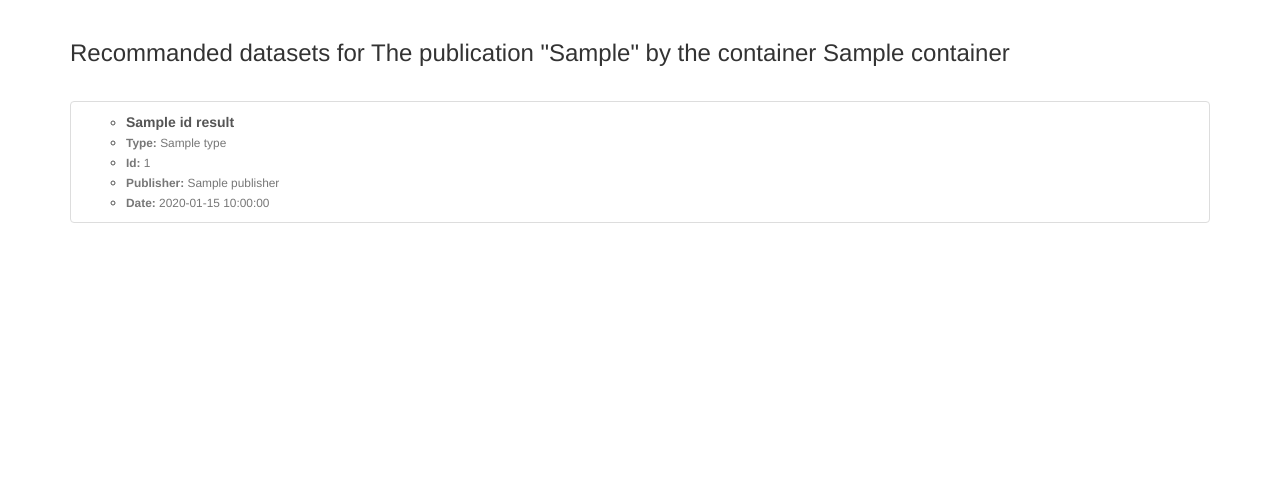
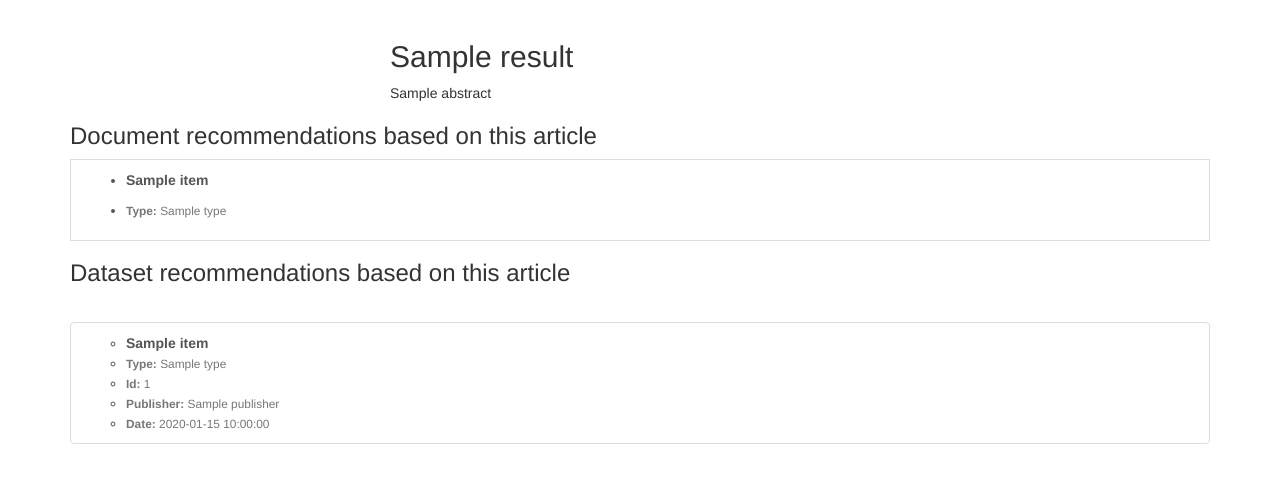
Before and after one commit to stella-project/stella-search, a Flask app: template templates/detail.html in a window 1280 px wide. Shown: the part 52-535 px from the top of the page. Run offline with Flask 2, Linux system fonts and the light colour scheme; the template is opened without the code that fills it: most values are stand-ins (such as "Sample title", 1, 10 or a date in 2020); parts of the project's set-up code (start-up, migrations or seed data) failed here and were passed over; some libraries are stand-ins or nearby versions.

Commit message:
add dataset recommendations

```diff
--- a/app.py
+++ b/app.py
@@ -7,6 +7,7 @@ import os
 import requests
 import json
 import random
+import ast
 
 JL_PATH = './data/index'
 
@@ -28,6 +29,7 @@ def doc_list(id_list):
 def single_doc(id):
     doc = corpus.get(id)
     random_ids = random.choices(list(corpus.keys()), k=4)
+    # req = requests.get("http://0.0.0.0:8080/stella/api/v1/recommendation/publications?item_id=" + id).json()
     recommendations = doc_list(random_ids)
 
     return {'title': doc['title'],
@@ -66,29 +68,47 @@ def index():
 
         results = doc_list(id_list)
 
-    # return render_template('index.html', form=form, results=results)
-    return render_template('index_pubmed.html', form=form, results=results)
+    return render_template('index.html', form=form, results=results)
+    # return render_template('index_pubmed.html', form=form, results=results)
 
 
 def item_details(id):
-    id_req = requests.get("http://193.175.238.15:5555/api/items/" + id).json()
-    return(id_req)
+    # id_req = requests.get("http://193.175.238.15:5555/api/items/" + id).json()
+    # return(id_req)
+    return {"title": "title goes here",
+            "id": id,
+            "date": "date goes here",
+            "publisher": "publisher goes here",
+            "type": "type goes here"}
 
 
 @app.route('/detail/<string:doc_id>', methods=['GET'])
 def detail(doc_id):
-    results = requests.get(" http://0.0.0.0/stella/api/v1/recommend_dataset/" + doc_id).json()
-    l = {}
-    for i in range(len(results['similar_items'])):
-        key = results['similar_items'][i]["id"]
-        detail = item_details(key)
-        if detail["type"] == "research_data" :
+    l = []
+    doc = single_doc(doc_id)
+    try:
+        results = requests.get("http://0.0.0.0:8080/stella/api/v1/recommendation/datasets?item_id=" + doc_id).json()
+
+        for k, v in results.items():
+            id = v.get('docid')
+            detail = item_details(id)
+
             if "publisher" not in detail:
-                l[key] = {"Title": detail["title"], "Id": detail["id"], "Date": detail["date"],"Publisher": "Unidentified", "Type": detail["type"] }
-            else :
-                l[key] = {"Title": detail["title"], "Id": detail["id"], "Date": detail["date"],"Publisher": detail["publisher"], "Type": detail["type"] }
+                l.append({"Title": detail["title"],
+                          "Id": detail["id"],
+                          "Date": detail["date"],
+                          "Publisher": "Unidentified",
+                          "Type": detail["type"]})
+            else:
+                l.append({"Title": detail["title"],
+                          "Id": detail["id"],
+                          "Date": detail["date"],
+                          "Publisher": detail["publisher"],
+                          "Type": detail["type"]})
+    except Exception as e:
+        raise e
 
-    return render_template('detail.html', results=results, id_results = l , query = doc_id)
+    return render_template('detail.html', result=doc, similar_items=l, query=doc_id)
 
 
 @app.route('/detail_pubmed/<string:doc_id>', methods=['GET'])
--- a/templates/detail.html
+++ b/templates/detail.html
@@ -13,25 +13,43 @@
 {% block page_content %}
 
 <div class="mx-auto" style="margin: 0 auto; width: 500px;">
-
+<h2>{{result['title']}}</h2>
+<p>{{result['abstract']}}</p>
 </div>
-<h3>Recommanded datasets for The publication "{{results.target_items}}" by the container {{results.container}}</h3>
+<h3>Document recommendations based on this article</h3>
+    {% for item in result.similar_items %}
+	        <a class="list-group-item list-group-item-action flex-column align-items-start" href={{item['id'] }}>
+            <div class="d-flex w-100 justify-content-between">
+            <div>
+			<div onmouseover="headerClicked(this);" onmouseleave="headerClickedUp(this);">
+			<ul>
+            <li class="header"> <b>{{item['title']}}</b>  </li>
+			</ul>
+			</div>
+			<ul class="contentList">
+            <li><small class="text-muted" > <b>Type:</b> {{ item['type'] }}</small></li>
+			</ul>
+            </div>
+			</div>
+			</a>
+    {% endfor %}
+<h3>Dataset recommendations based on this article</h3>
     <div style="padding-top: 25px;">
 	    <ul class="list-group">
-        {% for item in results.similar_items %}
+        {% for item in similar_items %}
 	        <a class="list-group-item list-group-item-action flex-column align-items-start">
             <div class="d-flex w-100 justify-content-between">
             <div>
 			<div onmouseover="headerClicked(this);" onmouseleave="headerClickedUp(this);">
 			<ul>
-            <li class="header"> <b>{{id_results[item["id"]]['Title']}}</b> </li>
+            <li class="header"> <b>{{item['Title']}}</b> </li>
 			</ul>
 			</div>
 			<ul class="contentList">
-            <li><small class="text-muted" > <b>Type:</b> {{ id_results[item["id"]]['Type'] }}</small></li>
-			<li><small class="text-muted"> <b>Id:</b> {{ id_results[item["id"]]['Id'] }}</small></li>
-			<li><small class="text-muted"> <b>Publisher:</b> {{ id_results[item["id"]]['Publisher'] }}</small></li>
-			<li><small class="text-muted"> <b>Date:</b> {{ id_results[item["id"]]['Date'] }}</small></li>
+            <li><small class="text-muted" > <b>Type:</b> {{ item['Type'] }}</small></li>
+			<li><small class="text-muted"> <b>Id:</b> {{ item['Id'] }}</small></li>
+			<li><small class="text-muted"> <b>Publisher:</b> {{ item['Publisher'] }}</small></li>
+			<li><small class="text-muted"> <b>Date:</b> {{ item['Date'] }}</small></li>
 			</ul>
             </div>
 			</div>
```
Also changed, not shown: 1 other file.
